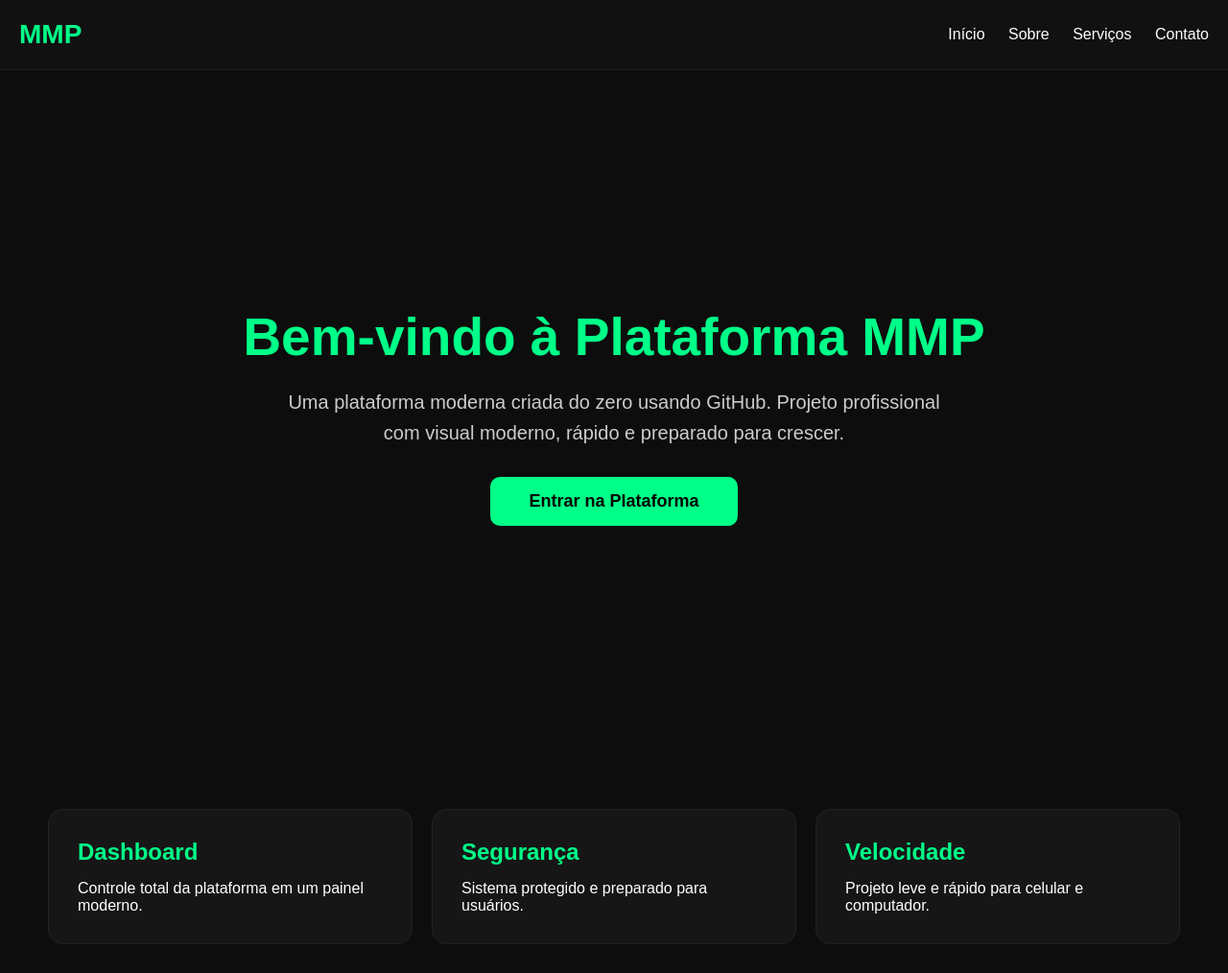
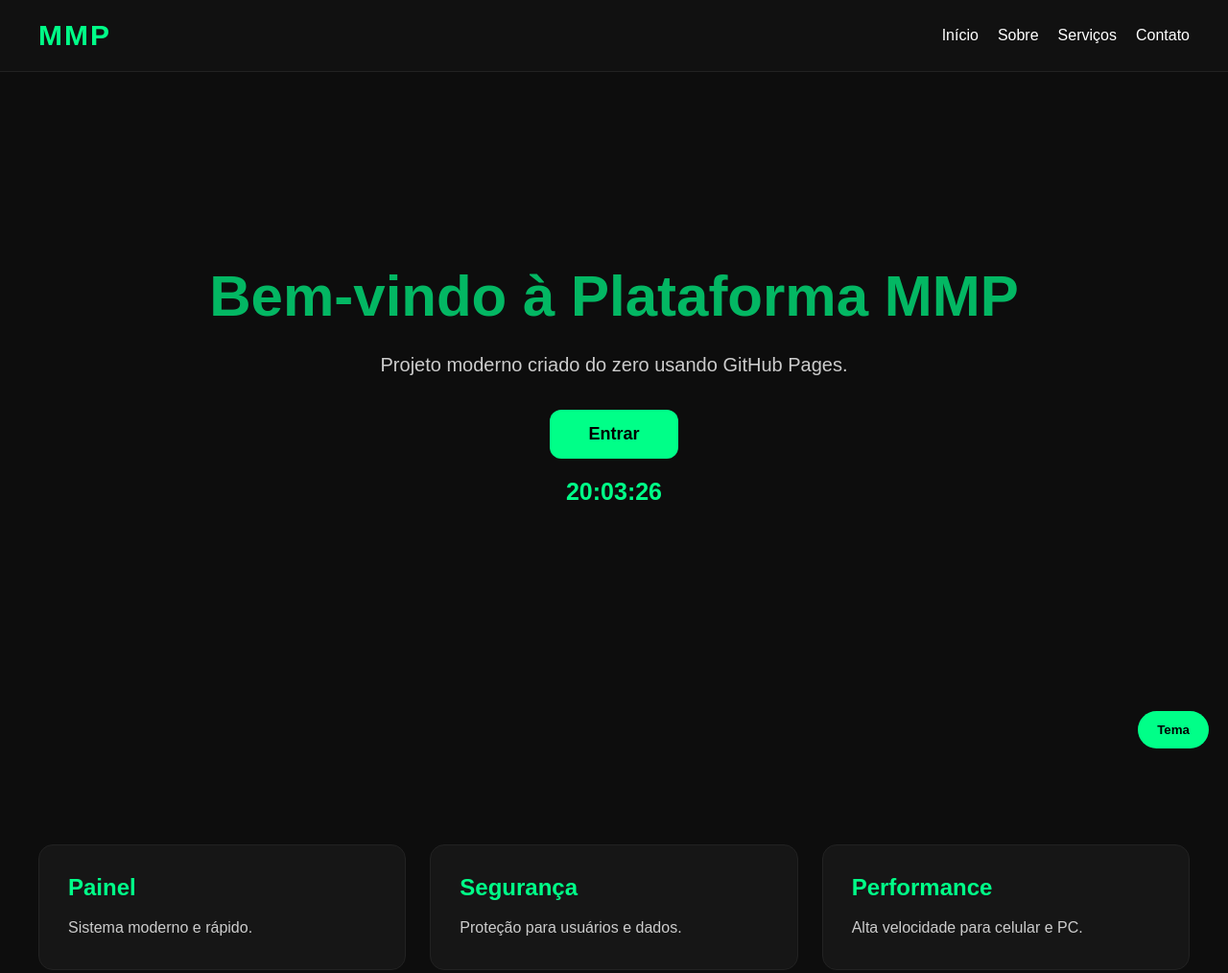
Before and after one commit to poltroniericorreiam-code/mmp, a plain HTML site: page index.html in a window 1280 px wide. Shown: the top 1014 px of the page at 96% size. Drawn offline with Linux system fonts and the light colour scheme.

Commit message:
Update index.html

```diff
--- a/index.html
+++ b/index.html
@@ -1,127 +1,15 @@
 <!DOCTYPE html>
 <html lang="pt-br">
+
 <head>
+
 <meta charset="UTF-8">
 <meta name="viewport" content="width=device-width, initial-scale=1.0">
 
 <title>MMP Plataforma</title>
 
-<style>
+<link rel="stylesheet" href="style.css">
 
-*{
-margin:0;
-padding:0;
-box-sizing:border-box;
-}
-
-body{
-background:#0d0d0d;
-font-family:Arial, sans-serif;
-color:white;
-}
-
-header{
-background:#111;
-padding:20px;
-display:flex;
-justify-content:space-between;
-align-items:center;
-border-bottom:1px solid #222;
-}
-
-.logo{
-font-size:28px;
-font-weight:bold;
-color:#00ff88;
-}
-
-nav a{
-color:white;
-text-decoration:none;
-margin-left:20px;
-font-size:16px;
-transition:0.3s;
-}
-
-nav a:hover{
-color:#00ff88;
-}
-
-.hero{
-height:90vh;
-display:flex;
-flex-direction:column;
-justify-content:center;
-align-items:center;
-text-align:center;
-padding:20px;
-}
-
-.hero h1{
-font-size:55px;
-margin-bottom:20px;
-color:#00ff88;
-}
-
-.hero p{
-font-size:20px;
-max-width:700px;
-line-height:1.6;
-color:#ccc;
-}
-
-.btn{
-margin-top:30px;
-padding:15px 40px;
-background:#00ff88;
-color:black;
-border:none;
-border-radius:10px;
-font-size:18px;
-font-weight:bold;
-cursor:pointer;
-transition:0.3s;
-}
-
-.btn:hover{
-transform:scale(1.05);
-background:white;
-}
-
-.cards{
-display:grid;
-grid-template-columns:repeat(auto-fit,minmax(250px,1fr));
-gap:20px;
-padding:50px;
-}
-
-.card{
-background:#161616;
-padding:30px;
-border-radius:15px;
-border:1px solid #222;
-transition:0.3s;
-}
-
-.card:hover{
-transform:translateY(-5px);
-border-color:#00ff88;
-}
-
-.card h2{
-margin-bottom:15px;
-color:#00ff88;
-}
-
-footer{
-text-align:center;
-padding:30px;
-border-top:1px solid #222;
-color:#777;
-margin-top:50px;
-}
-
-</style>
 </head>
 
 <body>
@@ -146,44 +34,51 @@
 <h1>Bem-vindo à Plataforma MMP</h1>
 
 <p>
-Uma plataforma moderna criada do zero usando GitHub.
-Projeto profissional com visual moderno, rápido e preparado para crescer.
+Projeto moderno criado do zero usando GitHub Pages.
 </p>
 
 <button class="btn">
-Entrar na Plataforma
+Entrar
 </button>
+
+<div id="relogio"></div>
 
 </section>
 
 <section class="cards">
 
 <div class="card">
-<h2>Dashboard</h2>
+<h2>Painel</h2>
 <p>
-Controle total da plataforma em um painel moderno.
+Sistema moderno e rápido.
 </p>
 </div>
 
 <div class="card">
 <h2>Segurança</h2>
 <p>
-Sistema protegido e preparado para usuários.
+Proteção para usuários e dados.
 </p>
 </div>
 
 <div class="card">
-<h2>Velocidade</h2>
+<h2>Performance</h2>
 <p>
-Projeto leve e rápido para celular e computador.
+Alta velocidade para celular e PC.
 </p>
 </div>
 
 </section>
 
+<button id="temaBtn">
+Tema
+</button>
+
 <footer>
-© 2026 MMP Plataforma - Todos os direitos reservados.
+© 2026 MMP Plataforma
 </footer>
 
+<script src="script.js"></script>
+
 </body>
-  </html>
+</html>
```
